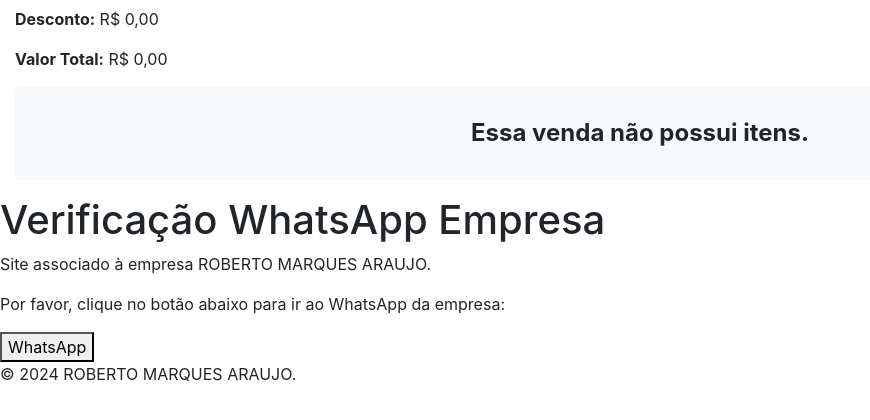
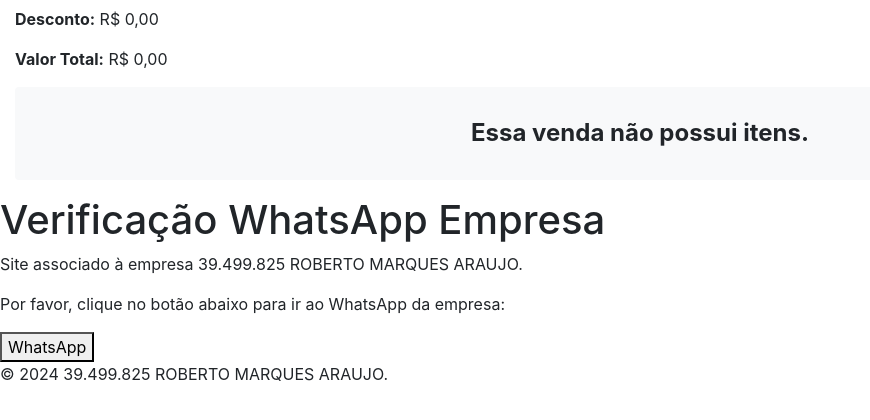
Before and after one commit to robaj9545/PDVSeplanNew, a Django app: page /detalhes_venda/3/ in a window 1280 px wide. Shown: the part 287-707 px from the top of the page, without its empty margins (0-870 px from the left). Run offline with Django 5.2, Linux system fonts and the light colour scheme; data comes from the database, SQL or seed files in the repository; some libraries are stand-ins or nearby versions.

Commit message:
Atualizando

```diff
--- a/pdvweb/templates/pdvweb/base.html
+++ b/pdvweb/templates/pdvweb/base.html
@@ -82,13 +82,13 @@
         <h1>Verificação WhatsApp Empresa</h1>
     </header>
     <main>
-        <p>Site associado à empresa ROBERTO MARQUES ARAUJO.</p>
+        <p>Site associado à empresa 39.499.825 ROBERTO MARQUES ARAUJO.</p>
         <p>Por favor, clique no botão abaixo para ir ao WhatsApp da empresa:</p>
         <button onclick="verificarWhatsApp()">WhatsApp</button>
     </main>
 
     <footer>
-        <p>© 2024 ROBERTO MARQUES ARAUJO.</p>
+        <p>© 2024 39.499.825 ROBERTO MARQUES ARAUJO.</p>
     </footer>
 </body>
 
```
